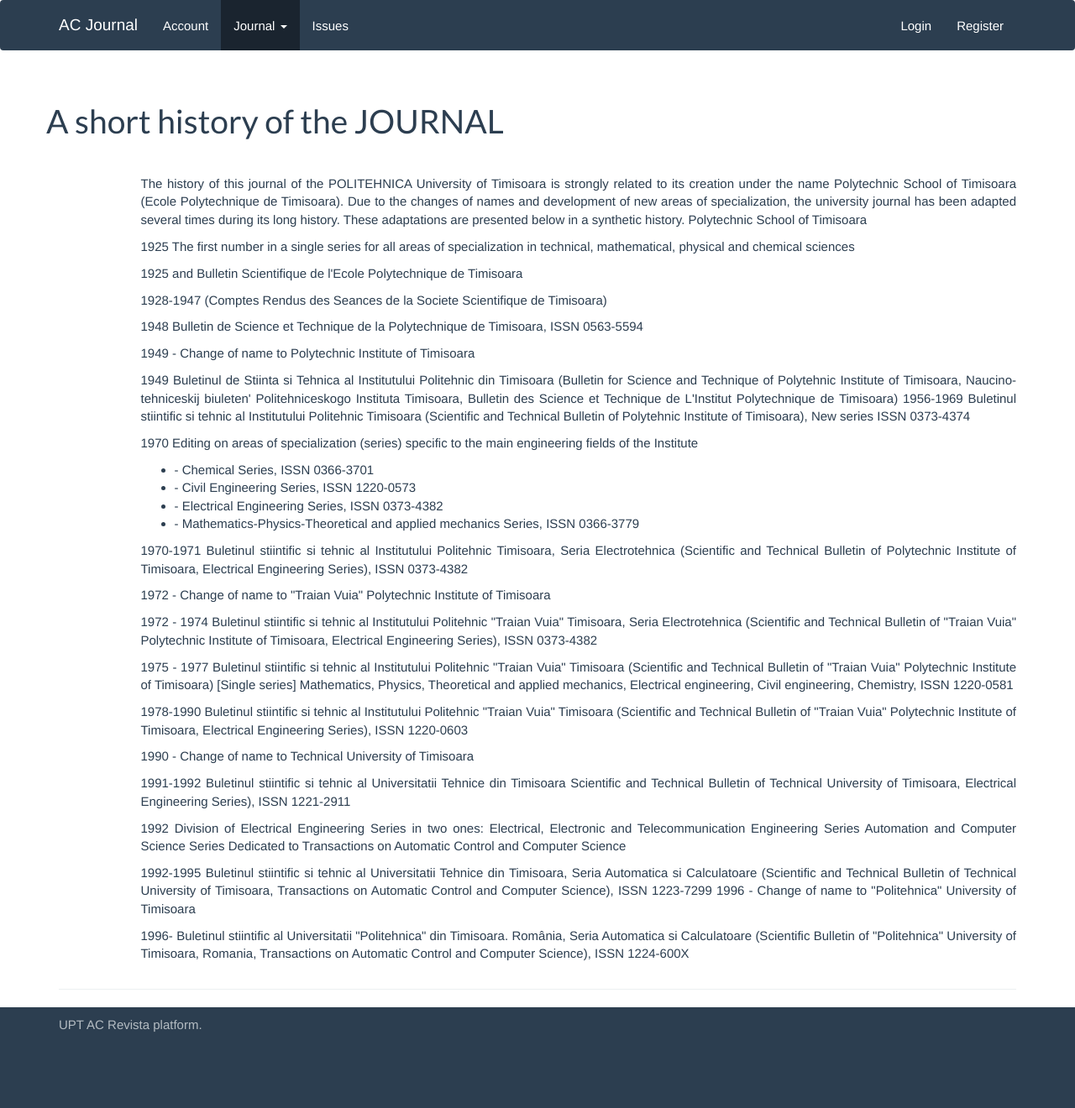
After one commit to dnutiu/acrevista, a Django app: page /journal/history/ in a window 1280 px wide. The commit adds this page. Shown: the whole page at 84% size. Run offline with Django 3.2, Linux system fonts and the light colour scheme; some libraries are stand-ins or nearby versions.

Commit message:
Finishing the journal module

```diff
--- a/journal/forms.py
+++ b/journal/forms.py
@@ -4,6 +4,6 @@ from .models import Paper
 
 # Allows the submission of a paper.
 class SubmitPaperForm(forms.ModelForm):
-    class Meta:
+    class Meta: # TODO: VALIDATE FILE EXTENSIONS. SET MAX SIZE?
         model = Paper
         fields = ('title', 'description', 'file')
--- a/journal/models.py
+++ b/journal/models.py
@@ -10,5 +10,5 @@ def user_directory_path(instance, filename):
 class Paper(models.Model):
     user = models.ForeignKey(User, related_name='papers')
     title = models.CharField(max_length=64, blank=False)
-    description = models.TextField(max_length=500, blank=False)
+    description = models.TextField(max_length=2000, blank=False)
     file = models.FileField(upload_to=user_directory_path, blank=False)
--- a/journal/urls.py
+++ b/journal/urls.py
@@ -4,4 +4,7 @@ from . import views
 urlpatterns = [
     url(r'^$', views.homepage, name="journal_home"),
     url(r'^submit/', views.submit_paper, name="journal_submit"),
+    url(r'^history/', views.history, name="journal_history"),
+    url(r'^profile/', views.profile, name="journal_profile"),
+    url(r'^review/', views.review, name="journal_review")
 ]
--- a/journal/views.py
+++ b/journal/views.py
@@ -7,7 +7,6 @@ from django.shortcuts import render
 from .forms import SubmitPaperForm
 
 
-# TODO: PROFILE, HISTORY, REVIEW PAGES
 # Homepage of the Journal
 def homepage(request):
     return render(request, "journal/index.html", {'section': 'journal'})
@@ -26,3 +25,15 @@ def submit_paper(request):
     else:
         form = SubmitPaperForm()
     return render(request, "journal/submit.html", {'section': 'journal', 'form': form})
+
+
+def profile(request):
+    return render(request, 'journal/profile.html', {'section': 'journal'})
+
+
+def history(request):
+    return render(request, 'journal/history.html', {'section': 'journal'})
+
+
+def review(request):
+    return render(request, 'journal/review.html', {'section': 'journal'})
--- a/templates/account/dashboard.html
+++ b/templates/account/dashboard.html
@@ -5,7 +5,7 @@
 {% block content %}
     <div class="page-header">
         <h1>Welcome, {{ user.first_name }} {{ user.last_name }}</h1>
+    <hr>
     </div>
-    <h2>Perhaps add submissions</h2>
-    <button class="button btn-primary">Submit a paper</button>
+    <p>You can submit a new paper under the Journal menu.</p>
 {% endblock %}
--- a/templates/base.html
+++ b/templates/base.html
@@ -39,12 +39,12 @@
                        aria-expanded="true">Journal <span class="caret"></span></a>
                     <ul class="dropdown-menu">
                         <li><a href="{% url 'journal_home' %}">Home</a></li>
-                        <li><a href="#">Another action</a></li>
+                        <li><a href="{% url 'journal_history' %}">History</a></li>
+                        <li><a href="{% url 'journal_profile' %}">Profile</a></li>
+                        <li><a href="{% url 'journal_review' %}">Review</a></li>
                         <li role="separator" class="divider"></li>
                         <li class="dropdown-header">Paper Submissions</li>
                         <li><a href="{% url 'journal_submit' %}">Submit a paper</a></li>
-{#                                                <li><a href="#">Separated link</a></li>#}
-                        {#                        <li><a href="#">One more separated link</a></li>#}
                     </ul>
                 </li>
                 <li{% if section == 'issues' %} class="active"{% endif %}><a href="#">Issues</a></li>
--- /dev/null
+++ b/templates/journal/history.html
@@ -0,0 +1,90 @@
+{% extends 'base.html' %}
+{% block title %}History{% endblock %}
+
+{% block content %}
+    <div class="row">
+        <div class="page-header">
+            <h1>A short history of the JOURNAL</h1>
+        </div>
+    </div>
+    <div class="row text-justify">
+        <div class="col-md-11 col-md-offset-1 col-lg-11 col-lg-offset-1">
+            <p>
+                The history of this journal of the POLITEHNICA University of Timisoara is strongly related to its
+                creation
+                under the name Polytechnic School of Timisoara (Ecole Polytechnique de Timisoara).
+                Due to the changes of names and development of new areas of specialization, the university journal has
+                been
+                adapted several times during its long history. These adaptations are presented below in a synthetic
+                history.
+                Polytechnic School of Timisoara
+            </p>
+            <p>1925 The first number in a single series for all areas of specialization in technical, mathematical,
+                physical and chemical sciences</p>
+            <p>1925 and Bulletin Scientifique de l'Ecole Polytechnique de Timisoara</p>
+            <p>1928-1947 (Comptes Rendus des Seances de la Societe Scientifique de Timisoara)</p>
+            <p>1948 Bulletin de Science et Technique de la Polytechnique de Timisoara, ISSN 0563-5594</p>
+            <p>1949 - Change of name to Polytechnic Institute of Timisoara</p>
+
+
+            <p>1949 Buletinul de Stiinta si Tehnica al Institutului Politehnic din Timisoara (Bulletin for Science and
+                Technique of Polytehnic Institute of Timisoara, Naucino-tehniceskij biuleten' Politehniceskogo Instituta
+                Timisoara, Bulletin des Science et Technique de L'Institut Polytechnique de Timisoara)
+                1956-1969 Buletinul stiintific si tehnic al Institutului Politehnic Timisoara (Scientific and Technical
+                Bulletin of Polytehnic Institute of Timisoara), New series ISSN 0373-4374</p>
+            <p> 1970 Editing on areas of specialization (series) specific to the main engineering fields of the
+                Institute</p>
+
+            <ul>
+                <li>- Chemical Series, ISSN 0366-3701</li>
+                <li>- Civil Engineering Series, ISSN 1220-0573</li>
+                <li>- Electrical Engineering Series, ISSN 0373-4382</li>
+                <li> - Mathematics-Physics-Theoretical and applied mechanics Series, ISSN 0366-3779</li>
+
+            </ul>
+
+
+            <p>1970-1971 Buletinul stiintific si tehnic al Institutului Politehnic Timisoara, Seria Electrotehnica
+                (Scientific and Technical Bulletin of Polytechnic Institute of Timisoara, Electrical Engineering
+                Series),
+                ISSN 0373-4382</p>
+            <p> 1972 - Change of name to "Traian Vuia" Polytechnic Institute of Timisoara
+            </p>
+            <p> 1972 - 1974 Buletinul stiintific si tehnic al Institutului Politehnic "Traian Vuia" Timisoara, Seria
+                Electrotehnica (Scientific and Technical Bulletin of "Traian Vuia" Polytechnic Institute of Timisoara,
+                Electrical Engineering Series), ISSN 0373-4382</p>
+            <p> 1975 - 1977 Buletinul stiintific si tehnic al Institutului Politehnic "Traian Vuia" Timisoara
+                (Scientific
+                and Technical Bulletin of "Traian Vuia" Polytechnic Institute of Timisoara) [Single series] Mathematics,
+                Physics, Theoretical and applied mechanics, Electrical engineering, Civil engineering, Chemistry, ISSN
+                1220-0581</p>
+            <p>
+                1978-1990 Buletinul stiintific si tehnic al Institutului Politehnic "Traian Vuia" Timisoara (Scientific
+                and
+                Technical Bulletin of "Traian Vuia" Polytechnic Institute of Timisoara, Electrical Engineering Series),
+                ISSN
+                1220-0603</p>
+
+            <p>1990 - Change of name to Technical University of Timisoara</p>
+
+            <p> 1991-1992 Buletinul stiintific si tehnic al Universitatii Tehnice din Timisoara Scientific and Technical
+                Bulletin of Technical University of Timisoara, Electrical Engineering Series), ISSN 1221-2911</p>
+
+            <p> 1992 Division of Electrical Engineering Series in two ones:
+                Electrical, Electronic and Telecommunication Engineering Series
+                Automation and Computer Science Series
+                Dedicated to Transactions on Automatic Control and Computer Science</p>
+
+            <p> 1992-1995 Buletinul stiintific si tehnic al Universitatii Tehnice din Timisoara, Seria Automatica si
+                Calculatoare (Scientific and Technical Bulletin of Technical University of Timisoara, Transactions on
+                Automatic Control and Computer Science), ISSN 1223-7299
+                1996 - Change of name to "Politehnica" University of Timisoara</p>
+
+            <p> 1996- Buletinul stiintific al Universitatii "Politehnica" din Timisoara. România, Seria Automatica si
+                Calculatoare (Scientific Bulletin of "Politehnica" University of Timisoara, Romania, Transactions on
+                Automatic Control and Computer Science), ISSN 1224-600X</p>
+        </div>
+    </div>
+    <div class="clearfix"></div>
+    <hr>
+{% endblock %}
--- a/templates/journal/index.html
+++ b/templates/journal/index.html
@@ -35,4 +35,5 @@
             </ul>
         </div>
     </div>
+    <hr>
 {% endblock %}
--- a/templates/journal/submit.html
+++ b/templates/journal/submit.html
@@ -26,4 +26,5 @@
         {% csrf_token %}
         <button type="submit" class="btn btn-primary">Submit</button>
     </form>
+    <hr>
 {% endblock %}
```
Also changed, not shown: templates/journal/profile.html (added, +37 -0 lines), templates/journal/review.html (added, +53 -0 lines), journal/migrations/0001_initial.py.
